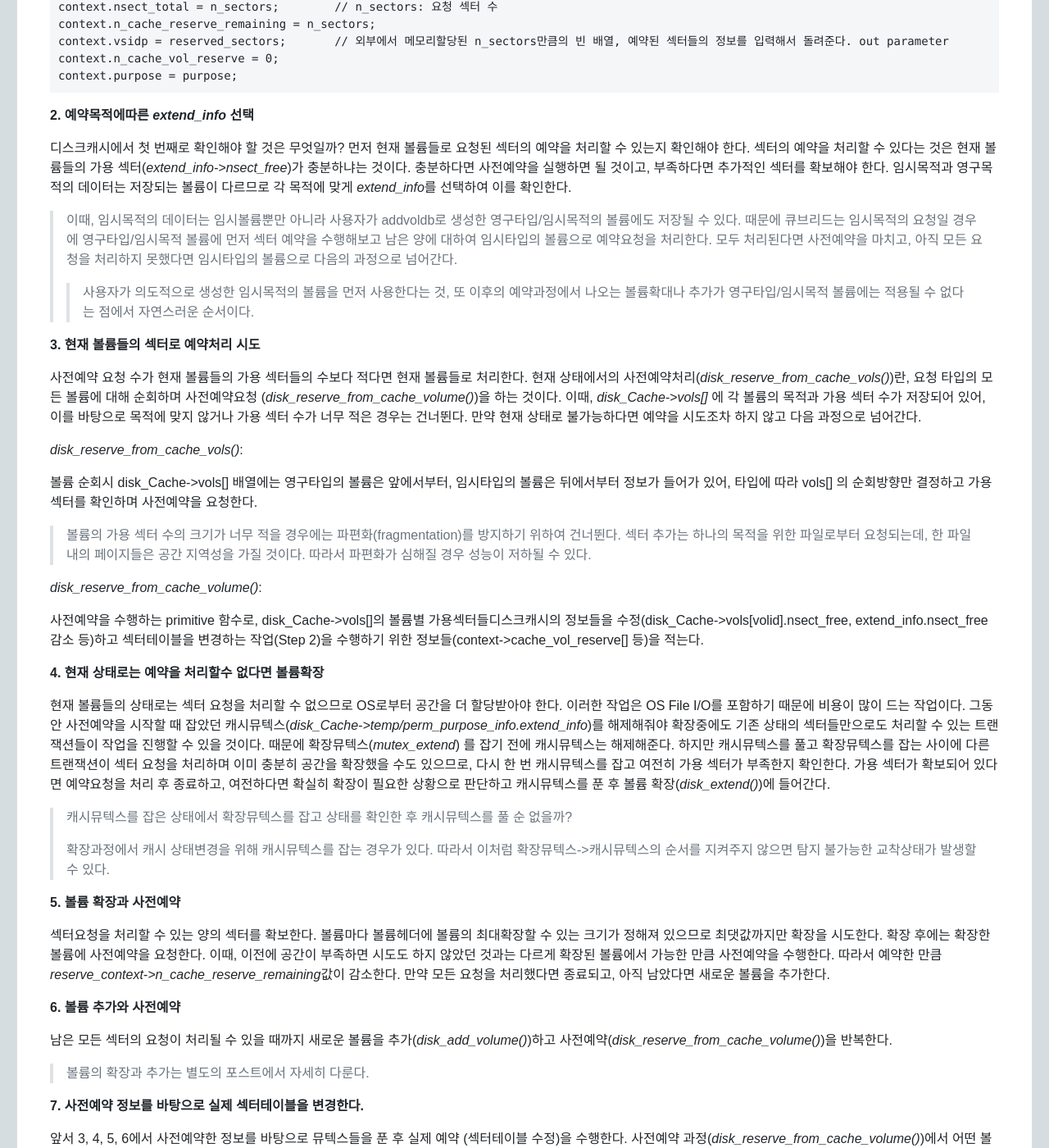
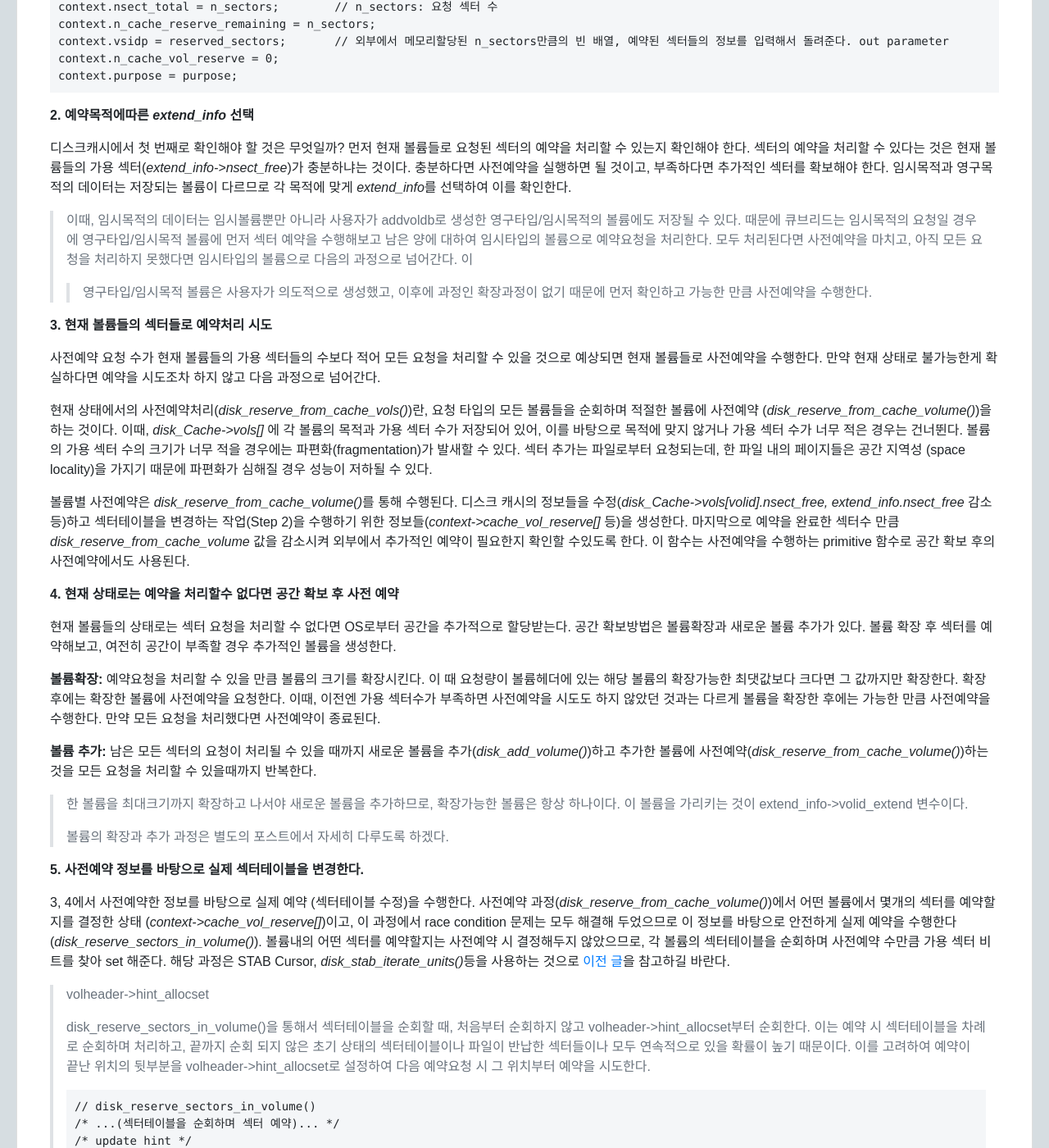
Before and after one commit to teamsecond/teamsecond.github.io, a Jekyll site: the page built from _posts/cubrid-internal/2019-07-02-disk-file-manager-sector-reservation.md, in a window 1280 px wide and 1400 px high, scrolled down 4932 px. Shown: the whole window at 82% size. Built offline with Jekyll 4.4.1, drawn with Linux system fonts in a browser that asks for light colours; nearby versions of some CDN libraries; comment, search, counter and statistics services are not loaded; some of the changed text lies outside the part shown.

Commit message:
Make DFM3 more readable #2
특히, 글의 추상화 일관성을 맞추기 위해 확장부분에 있는 디테일한 내용을
제거하였다.

````diff
--- a/_posts/cubrid-internal/2019-07-02-disk-file-manager-sector-reservation.md
+++ b/_posts/cubrid-internal/2019-07-02-disk-file-manager-sector-reservation.md
@@ -202,9 +202,9 @@ disk_reserve_sectors ()
 
 
 
-이 중 *extend_info*는 개별 볼륨이 아닌 전체 볼륨들의 섹터들에 대한 정보를 합산해서 지니고 있고 temp/perm 두 종류를 나눠서 관리한다. 이 값을 바탕으로 예약할 수 있는지, 확장을 해야 하는지 등을 판단하는 데 임시목적의 데이터와 영구목적의 데이터는 저장되는 볼륨의 종류가 다르므로 이처럼 나누어서 관리한다. 또, 영구목적 볼륨은 영구타입만을 가질 수 있지만, 임시목적 볼륨은 영구타입과 임시타입 모두로 가능하다. 이 때문에 임시목적의 purpose_info의 경우는 *DISK_EXTEND_INFO* 외에도 영구목적 볼륨을 위한 정보(*nsect_perm_total/free*)를 지닌다.
+이 중 *extend_info*는 개별 볼륨이 아닌 전체 볼륨들의 섹터들에 대한 정보를 합산해서 지니고 있고 temp/perm 두 종류를 나눠서 관리된다. 이 값을 바탕으로 예약할 수 있는지, 확장을 해야 하는지 등을 판단하는 데 임시목적의 데이터와 영구목적의 데이터는 저장되는 볼륨의 종류가 다르므로 이처럼 나누어서 관리한다. 또, 영구목적 볼륨은 영구타입만을 가질 수 있지만, 임시목적 볼륨은 영구타입과 임시타입 모두로 가능하다[(디스크매니저 Overview)](https://teamsecond.github.io/cubrid-internal/disk-file-manager-1-overview.html). 이 때문에 임시목적의 purpose_info의 경우는 *DISK_EXTEND_INFO* 외에도 영구목적 볼륨을 위한 정보(*nsect_perm_total/free*)를 지닌다.
 
-> nsect_max는 확장시 사용되는 해당 목적볼륨 크기의 최대값이다. 이 값은 모든 볼륨의 최대 확장 가능크기의 합으로, 새로운 볼륨이 추가되면 증가한다. 다른 볼륨들은 섹터예약시 공간부족으로 자동으로 확장/추가될 수 있지만  임시목적/영구목적은 이러한 자동확장이 불가능하고 사용자가 임의로 추가해줘야 한다. 때문에 extend_info없이 nsect_perm_total/free만으로 예약가능 여부만을 확인한다.
+> nsect_max는 모든 볼륨의 최대 확장 가능크기의 합으로, 새로운 볼륨이 추가되면 증가한다. 다른 볼륨들은 섹터예약시 공간부족으로 자동으로 확장/추가될 수 있지만  임시목적/영구목적은 이러한 자동확장이 불가능하고 사용자가 임의로 추가(addvoldb)해줘야 한다. 때문에 extend_info없이 nsect_perm_total/free로 예약가능 여부만을 확인한다.
 
 <br/>
 #### 섹터 예약과정
@@ -227,57 +227,45 @@ context.purpose = purpose;
 **2. 예약목적에따른 *extend_info* 선택**
 
 디스크캐시에서 첫 번째로 확인해야 할 것은 무엇일까? 먼저 현재 볼륨들로 요청된 섹터의 예약을 처리할 수 있는지 확인해야 한다. 섹터의 예약을 처리할 수 있다는 것은 현재 볼륨들의 가용 섹터(*extend_info->nsect_free*)가 충분하냐는 것이다. 충분하다면 사전예약을 실행하면 될 것이고, 부족하다면 추가적인 섹터를 확보해야 한다. 임시목적과 영구목적의 데이터는 저장되는 볼륨이 다르므로 각 목적에 맞게 *extend_info*를 선택하여 이를 확인한다.
-> 이때, 임시목적의 데이터는 임시볼륨뿐만 아니라 사용자가 addvoldb로 생성한 영구타입/임시목적의 볼륨에도 저장될 수 있다. 때문에 큐브리드는 임시목적의 요청일 경우에 영구타입/임시목적 볼륨에 먼저 섹터 예약을 수행해보고 남은 양에 대하여 임시타입의 볼륨으로 예약요청을 처리한다. 모두 처리된다면 사전예약을 마치고, 아직 모든 요청을 처리하지 못했다면 임시타입의 볼륨으로 다음의 과정으로 넘어간다.
+> 이때, 임시목적의 데이터는 임시볼륨뿐만 아니라 사용자가 addvoldb로 생성한 영구타입/임시목적의 볼륨에도 저장될 수 있다. 때문에 큐브리드는 임시목적의 요청일 경우에 영구타입/임시목적 볼륨에 먼저 섹터 예약을 수행해보고 남은 양에 대하여 임시타입의 볼륨으로 예약요청을 처리한다. 모두 처리된다면 사전예약을 마치고, 아직 모든 요청을 처리하지 못했다면 임시타입의 볼륨으로 다음의 과정으로 넘어간다. 이
 >
-> > 사용자가 의도적으로 생성한 임시목적의 볼륨을 먼저 사용한다는 것, 또 이후의 예약과정에서 나오는 볼륨확대나 추가가 영구타입/임시목적 볼륨에는 적용될 수 없다는 점에서 자연스러운 순서이다.
+> > 영구타입/임시목적 볼륨은 사용자가 의도적으로 생성했고, 이후에 과정인 확장과정이 없기 때문에 먼저 확인하고 가능한 만큼 사전예약을 수행한다.
 
-**3. 현재 볼륨들의 섹터로 예약처리 시도**
+**3. 현재 볼륨들의 섹터들로 예약처리 시도**
 
-사전예약 요청 수가 현재 볼륨들의 가용 섹터들의 수보다 적다면 현재 볼륨들로 처리한다. 현재 상태에서의 사전예약처리(*disk_reserve_from_cache_vols()*)란, 요청 타입의 모든 볼륨에 대해 순회하며 사전예약요청 (*disk_reserve_from_cache_volume()*)을 하는 것이다. 이때, *disk_Cache->vols[]* 에 각 볼륨의 목적과 가용 섹터 수가 저장되어 있어, 이를 바탕으로 목적에 맞지 않거나 가용 섹터 수가 너무 적은 경우는 건너뛴다. 만약 현재 상태로 불가능하다면 예약을 시도조차 하지 않고 다음 과정으로 넘어간다.
+사전예약 요청 수가 현재 볼륨들의 가용 섹터들의 수보다 적어 모든 요청을 처리할 수 있을 것으로 예상되면 현재 볼륨들로 사전예약을 수행한다.  만약 현재 상태로 불가능한게 확실하다면 예약을 시도조차 하지 않고 다음 과정으로 넘어간다.
 
-*disk_reserve_from_cache_vols()*:
+현재 상태에서의 사전예약처리(*disk_reserve_from_cache_vols()*)란, 요청 타입의 모든 볼륨들을 순회하며 적절한 볼륨에 사전예약 (*disk_reserve_from_cache_volume()*)을 하는 것이다. 이때, *disk_Cache->vols[]* 에 각 볼륨의 목적과 가용 섹터 수가 저장되어 있어, 이를 바탕으로 목적에 맞지 않거나 가용 섹터 수가 너무 적은 경우는 건너뛴다. 볼륨의 가용 섹터 수의 크기가 너무 적을 경우에는 파편화(fragmentation)가 발새할 수 있다. 섹터 추가는 파일로부터 요청되는데, 한 파일 내의 페이지들은 공간 지역성 (space locality)을 가지기 때문에 파편화가 심해질 경우 성능이 저하될 수 있다.
 
-볼륨 순회시 disk_Cache->vols[] 배열에는 영구타입의 볼륨은 앞에서부터, 임시타입의 볼륨은 뒤에서부터 정보가 들어가 있어, 타입에 따라 vols[] 의 순회방향만 결정하고 가용섹터를 확인하며 사전예약을 요청한다.
+볼륨별 사전예약은  *disk_reserve_from_cache_volume()*를 통해 수행된다. 디스크 캐시의 정보들을 수정(*disk_Cache->vols[volid].nsect_free, extend_info.nsect_free* 감소 등)하고 섹터테이블을 변경하는 작업(Step 2)을 수행하기 위한 정보들(*context->cache_vol_reserve[]* 등)을 생성한다. 마지막으로 예약을 완료한 섹터수 만큼 *disk_reserve_from_cache_volume* 값을 감소시켜 외부에서 추가적인 예약이 필요한지 확인할 수있도록 한다. 이 함수는 사전예약을 수행하는 primitive 함수로 공간 확보 후의 사전예약에서도 사용된다.
 
-> 볼륨의 가용 섹터 수의 크기가 너무 적을 경우에는 파편화(fragmentation)를 방지하기 위하여 건너뛴다. 섹터 추가는 하나의 목적을 위한 파일로부터 요청되는데, 한 파일 내의 페이지들은 공간 지역성을 가질 것이다. 따라서 파편화가 심해질 경우 성능이 저하될 수 있다.
+**4. 현재 상태로는 예약을 처리할수 없다면 공간 확보 후 사전 예약**
 
-*disk_reserve_from_cache_volume()*:
+현재 볼륨들의 상태로는 섹터 요청을 처리할 수 없다면 OS로부터 공간을 추가적으로 할당받는다. 공간 확보방법은 볼륨확장과 새로운 볼륨 추가가 있다. 볼륨 확장 후 섹터를 예약해보고, 여전히 공간이 부족할 경우 추가적인 볼륨을 생성한다.
 
- 사전예약을 수행하는 primitive 함수로, disk_Cache->vols[]의 볼륨별 가용섹터들디스크캐시의 정보들을 수정(disk_Cache->vols[volid].nsect_free, extend_info.nsect_free 감소 등)하고 섹터테이블을 변경하는 작업(Step 2)을 수행하기 위한 정보들(context->cache_vol_reserve[] 등)을 적는다.
+**볼륨확장:** 예약요청을 처리할 수 있을 만큼 볼륨의 크기를 확장시킨다. 이 때 요청량이 볼륨헤더에 있는 해당 볼륨의 확장가능한 최댓값보다 크다면 그 값까지만 확장한다. 확장 후에는 확장한 볼륨에 사전예약을 요청한다. 이때, 이전엔 가용 섹터수가 부족하면 사전예약을 시도도 하지 않았던 것과는 다르게 볼륨을 확장한 후에는 가능한 만큼 사전예약을 수행한다. 만약 모든 요청을 처리했다면 사전예약이 종료된다.
 
-**4. 현재 상태로는 예약을 처리할수 없다면 볼륨확장**
+**볼륨 추가:** 남은 모든 섹터의 요청이 처리될 수 있을 때까지 새로운 볼륨을 추가(*disk_add_volume()*)하고 추가한 볼륨에 사전예약(*disk_reserve_from_cache_volume()*)하는 것을 모든 요청을 처리할 수 있을때까지 반복한다.
 
-현재 볼륨들의 상태로는 섹터 요청을 처리할 수 없으므로 OS로부터 공간을 더 할당받아야 한다. 이러한 작업은 OS File I/O를 포함하기 때문에 비용이 많이 드는 작업이다. 그동안 사전예약을 시작할 때 잡았던 캐시뮤텍스(*disk_Cache->temp/perm_purpose_info.extend_info*)를 해제해줘야 확장중에도 기존 상태의 섹터들만으로도 처리할 수 있는 트랜잭션들이 작업을 진행할 수 있을 것이다. 때문에 확장뮤텍스(*mutex_extend*) 를 잡기 전에 캐시뮤텍스는 해제해준다. 하지만 캐시뮤텍스를 풀고 확장뮤텍스를 잡는 사이에 다른트랜잭션이 섹터 요청을 처리하며 이미 충분히 공간을 확장했을 수도 있으므로, 다시 한 번 캐시뮤텍스를 잡고 여전히 가용 섹터가 부족한지 확인한다. 가용 섹터가 확보되어 있다면 예약요청을 처리 후 종료하고, 여전하다면 확실히 확장이 필요한 상황으로 판단하고 캐시뮤텍스를 푼 후 볼륨 확장(*disk_extend()*)에 들어간다.
+> 한 볼륨을 최대크기까지 확장하고 나서야 새로운 볼륨을 추가하므로, 확장가능한 볼륨은 항상 하나이다. 이 볼륨을 가리키는 것이 extend_info->volid_extend 변수이다.
+>
+> 볼륨의 확장과 추가 과정은 별도의 포스트에서 자세히 다루도록 하겠다.
 
-> 캐시뮤텍스를 잡은 상태에서 확장뮤텍스를 잡고 상태를 확인한 후 캐시뮤텍스를 풀 순 없을까?
->
-> 확장과정에서 캐시 상태변경을 위해 캐시뮤텍스를 잡는 경우가 있다. 따라서 이처럼 확장뮤텍스->캐시뮤텍스의 순서를 지켜주지 않으면 탐지 불가능한 교착상태가 발생할 수 있다.
+**5. 사전예약 정보를 바탕으로 실제 섹터테이블을 변경한다.**
 
-**5.  볼륨 확장과 사전예약**
-
-섹터요청을 처리할 수 있는 양의 섹터를 확보한다. 볼륨마다 볼륨헤더에 볼륨의 최대확장할 수 있는 크기가 정해져 있으므로 최댓값까지만 확장을 시도한다. 확장 후에는 확장한 볼륨에 사전예약을 요청한다. 이때, 이전에 공간이 부족하면 시도도 하지 않았던 것과는 다르게 확장된 볼륨에서 가능한 만큼 사전예약을 수행한다. 따라서 예약한 만큼 *reserve_context->n_cache_reserve_remaining*값이 감소한다. 만약 모든 요청을 처리했다면 종료되고, 아직 남았다면 새로운 볼륨을 추가한다.
-
-**6. 볼륨 추가와 사전예약**
-
-남은 모든 섹터의 요청이 처리될 수 있을 때까지 새로운 볼륨을 추가(*disk_add_volume()*)하고 사전예약(*disk_reserve_from_cache_volume()*)을 반복한다.
-
-> 볼륨의 확장과 추가는 별도의 포스트에서 자세히 다룬다.
-
-**7. 사전예약 정보를 바탕으로 실제 섹터테이블을 변경한다.**
-
-앞서 3, 4, 5, 6에서 사전예약한 정보를 바탕으로 뮤텍스들을 푼 후 실제 예약 (섹터테이블 수정)을 수행한다. 사전예약 과정(*disk_reserve_from_cache_volume()*)에서 어떤 볼륨에서 몇개의 섹터를 예약할지를 결정한 상태 (*context->cache_vol_reserve[]*)이고, 이 과정에서 race condition 문제는 모두 해결해 두었으므로 이 정보를 바탕으로 볼륨별로 실제 예약을 수행한다 (*disk_reserve_sectors_in_volume()*). 볼륨내의 어떤 섹터를 예약할지는 사전예약 시 결정해두지 않았으므로, 각 볼륨의 섹터테이블을 순회하며 사전예약 수만큼 가용 섹터 비트를 set 해준다. 해당 과정은 STAB Cursor, *disk_stab_iterate_units()*등을 사용하는 것으로 [이전 글](https://teamsecond.github.io/cubrid-internal/disk-file-manager-2-volume-arch.html)을 참고하길 바란다.
+3, 4에서 사전예약한 정보를 바탕으로 실제 예약 (섹터테이블 수정)을 수행한다. 사전예약 과정(*disk_reserve_from_cache_volume()*)에서 어떤 볼륨에서 몇개의 섹터를 예약할지를 결정한 상태 (*context->cache_vol_reserve[]*)이고, 이 과정에서 race condition 문제는 모두 해결해 두었으므로 이 정보를 바탕으로 안전하게 실제 예약을 수행한다 (*disk_reserve_sectors_in_volume()*). 볼륨내의 어떤 섹터를 예약할지는 사전예약 시 결정해두지 않았으므로, 각 볼륨의 섹터테이블을 순회하며 사전예약 수만큼 가용 섹터 비트를 찾아 set 해준다. 해당 과정은 STAB Cursor, *disk_stab_iterate_units()*등을 사용하는 것으로 [이전 글](https://teamsecond.github.io/cubrid-internal/disk-file-manager-2-volume-arch.html)을 참고하길 바란다.
 
 > volheader->hint_allocset
 >
-> disk_reserve_sectors_in_volume()을 통해서 섹터테이블을 순회할 때, 처음부터 순회하지 않고 volheader->hint_allocset부터 순회한다. 이는 예약 시 섹터테이블을 차례로 순회하며 처리하고 끝까지 순회 되지 않은 초기 상태의 섹터테이블이나 파일이 반납한 섹터들이나 모두 연속적으로 있을 확률이 높기 때문이다. 이를 고려하여 예약이 끝난 위치의 뒷부분을 volheader->hint_allocset로 설정하여 다음 예약요청 시 그 위치부터 예약을 진행한다.
+> disk_reserve_sectors_in_volume()을 통해서 섹터테이블을 순회할 때, 처음부터 순회하지 않고 volheader->hint_allocset부터 순회한다. 이는 예약 시 섹터테이블을 차례로 순회하며 처리하고, 끝까지 순회 되지 않은 초기 상태의 섹터테이블이나 파일이 반납한 섹터들이나 모두 연속적으로 있을 확률이 높기 때문이다. 이를 고려하여 예약이 끝난 위치의 뒷부분을 volheader->hint_allocset로 설정하여 다음 예약요청 시 그 위치부터 예약을 시도한다.
 >
 > ```C
+> // disk_reserve_sectors_in_volume()
 > /* ...(섹터테이블을 순회하며 섹터 예약)... */
 > /* update hint */
->     volheader->hint_allocsect = (context->vsidp - 1)->sectid + 1;
->     volheader->hint_allocsect = DISK_SECTS_ROUND_DOWN (volheader->hint_allocsect); // STAB의 UNIT단위로 내림
+>  volheader->hint_allocsect = (context->vsidp - 1)->sectid + 1;
+>  volheader->hint_allocsect = DISK_SECTS_ROUND_DOWN (volheader->hint_allocsect); // STAB의 UNIT단위로 내림
 > ```
->
 >
 
 <br/>
````
